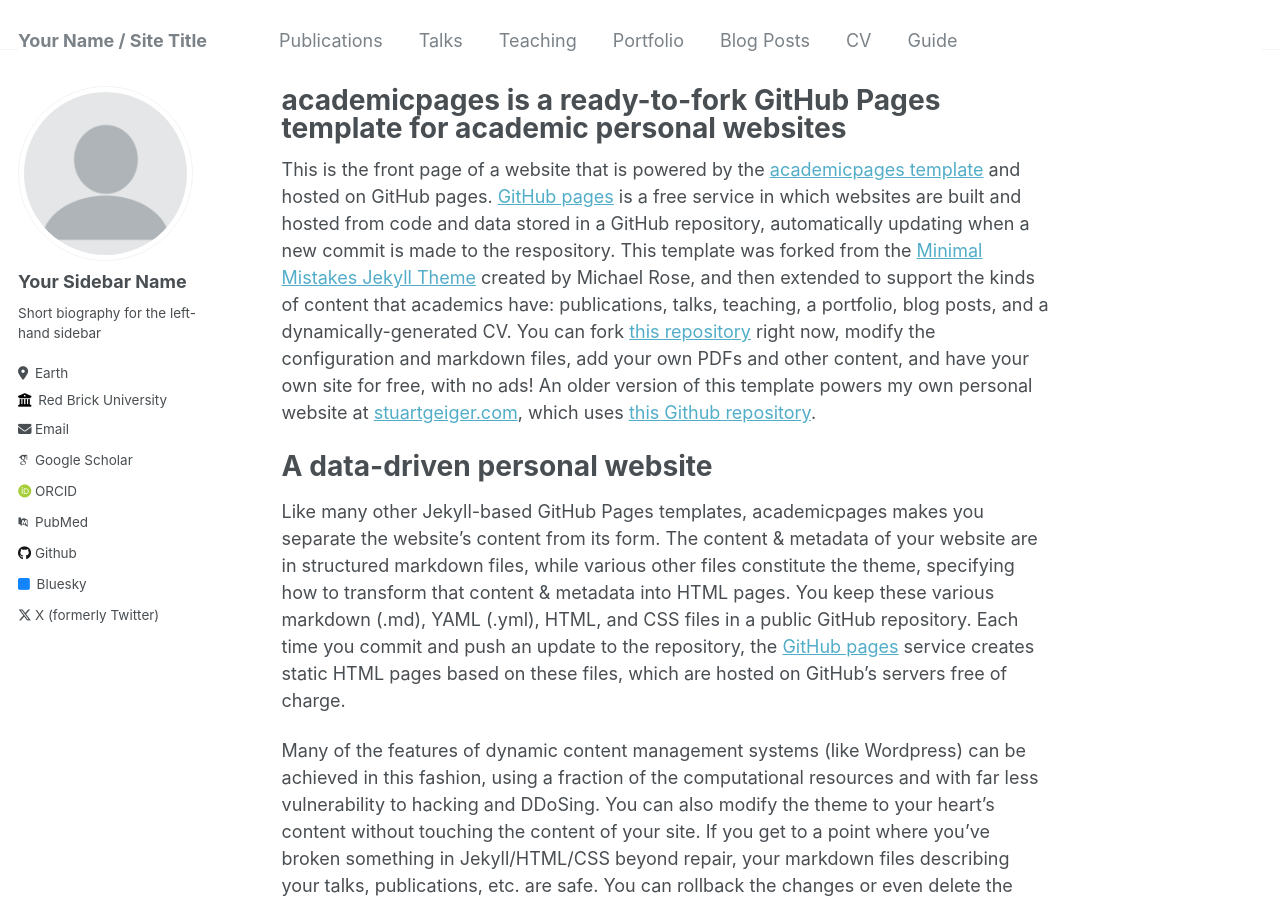
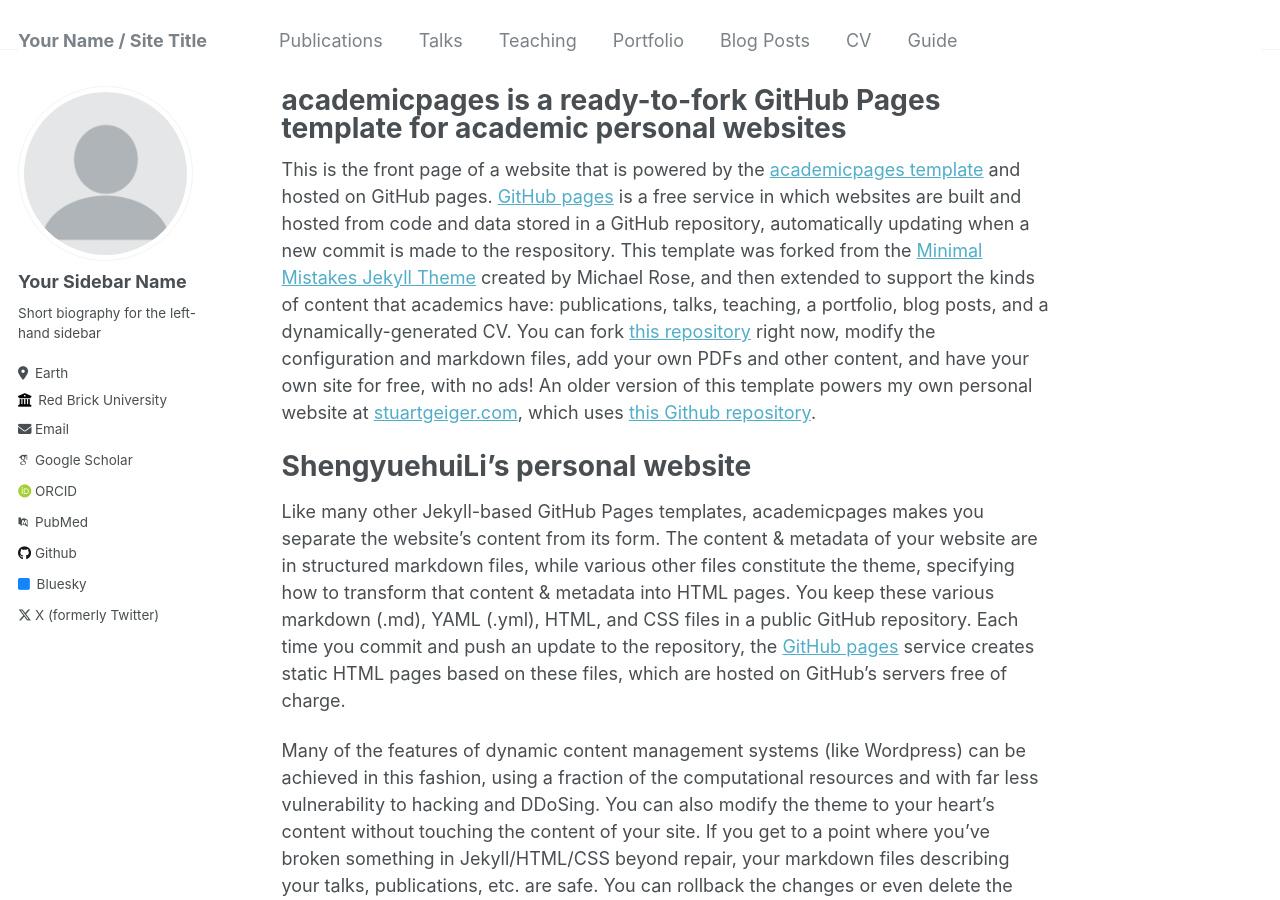
Before and after one commit to LsyhLily/shengyuehuiLi-LILY, a Jekyll site: the page built from _pages/about.md, in a window 1280 px wide and 900 px high. Built offline with Jekyll 4.4.1, drawn with Linux system fonts in a browser that asks for light colours; some web fonts are replaced.

Commit message:
Update title section1

```diff
--- a/_pages/about.md
+++ b/_pages/about.md
@@ -9,7 +9,7 @@ redirect_from:
 
 This is the front page of a website that is powered by the [academicpages template](https://github.com/academicpages/academicpages.github.io) and hosted on GitHub pages. [GitHub pages](https://pages.github.com) is a free service in which websites are built and hosted from code and data stored in a GitHub repository, automatically updating when a new commit is made to the respository. This template was forked from the [Minimal Mistakes Jekyll Theme](https://mmistakes.github.io/minimal-mistakes/) created by Michael Rose, and then extended to support the kinds of content that academics have: publications, talks, teaching, a portfolio, blog posts, and a dynamically-generated CV. You can fork [this repository](https://github.com/academicpages/academicpages.github.io) right now, modify the configuration and markdown files, add your own PDFs and other content, and have your own site for free, with no ads! An older version of this template powers my own personal website at [stuartgeiger.com](http://stuartgeiger.com), which uses [this Github repository](https://github.com/staeiou/staeiou.github.io).
 
-A data-driven personal website
+ShengyuehuiLi's personal website
 ======
 Like many other Jekyll-based GitHub Pages templates, academicpages makes you separate the website's content from its form. The content & metadata of your website are in structured markdown files, while various other files constitute the theme, specifying how to transform that content & metadata into HTML pages. You keep these various markdown (.md), YAML (.yml), HTML, and CSS files in a public GitHub repository. Each time you commit and push an update to the repository, the [GitHub pages](https://pages.github.com/) service creates static HTML pages based on these files, which are hosted on GitHub's servers free of charge.
 
```
